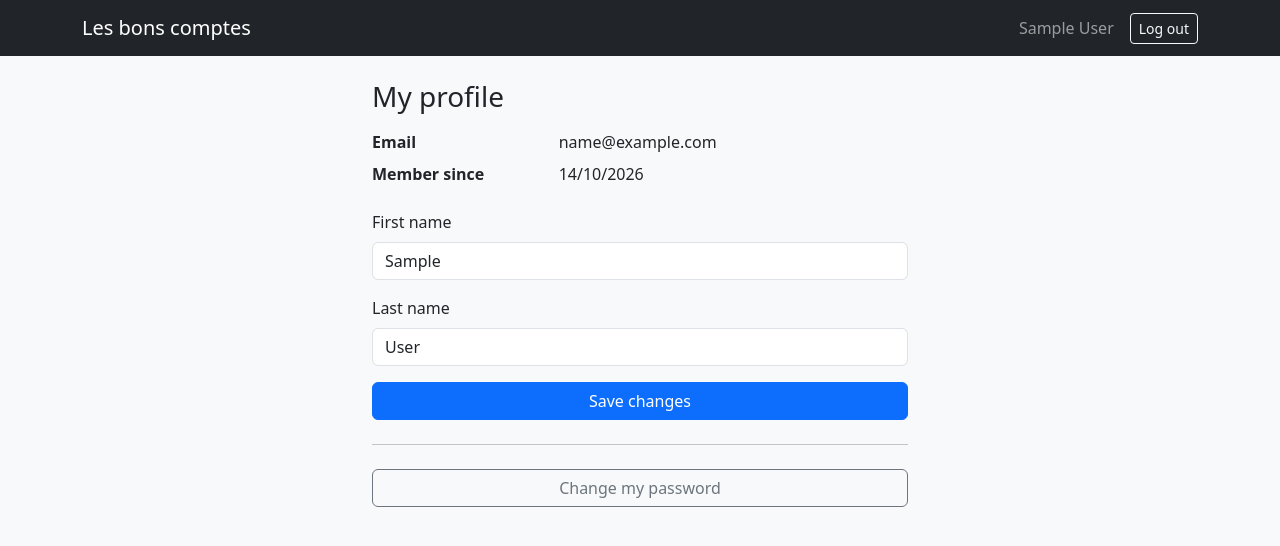
After one commit to Aymenmessikh/the-good-accounts, a Django app: page /profile/ in a window 1280 px wide. The commit adds this page. Shown: the top 546 px of the page. Run offline with Django 5.2, Linux system fonts and the light colour scheme; the visitor is signed in with stand-in values (Sample User, id 1).

Commit message:
feat(accounts): add profile and password change pages

```diff
--- a/accounts/forms.py
+++ b/accounts/forms.py
@@ -2,7 +2,7 @@ from django import forms
 from django.contrib.auth import get_user_model
 from django.contrib.auth.password_validation import validate_password
 from django.core.exceptions import ValidationError
-from django.contrib.auth.forms import AuthenticationForm
+from django.contrib.auth.forms import AuthenticationForm, PasswordChangeForm
 
 User = get_user_model()
 
@@ -71,3 +71,21 @@ class LoginForm(AuthenticationForm):
     def clean_username(self):
         # Emails are stored in lowercase, so "Alice@X.com" must still work
         return self.cleaned_data["username"].lower()
+
+class BootstrapFormMixin:
+    """Adds the Bootstrap 'form-control' class to every field."""
+
+    def __init__(self, *args, **kwargs):
+        super().__init__(*args, **kwargs)
+        for field in self.fields.values():
+            field.widget.attrs.setdefault("class", "form-control")
+
+
+class ProfileForm(BootstrapFormMixin, forms.ModelForm):
+    class Meta:
+        model = User
+        fields = ("first_name", "last_name")  # the email is deliberately not editable
+
+
+class AccountPasswordChangeForm(BootstrapFormMixin, PasswordChangeForm):
+    """Django's password change form (old + new + confirmation) with Bootstrap styling."""
--- a/accounts/urls.py
+++ b/accounts/urls.py
@@ -2,7 +2,7 @@ from django.contrib.auth import views as auth_views
 from django.urls import path
 
 from .forms import LoginForm
-from .views import RegisterView
+from .views import AccountPasswordChangeView, ProfileView, RegisterView
 
 app_name = "accounts"
 
@@ -18,4 +18,6 @@ urlpatterns = [
         name="login",
     ),
     path("logout/", auth_views.LogoutView.as_view(), name="logout"),
+    path("profile/", ProfileView.as_view(), name="profile"),
+    path("password/", AccountPasswordChangeView.as_view(), name="password_change"),
 ]
--- a/accounts/views.py
+++ b/accounts/views.py
@@ -3,7 +3,7 @@ from rest_framework.response import Response
 
 from django.contrib import messages
 from django.urls import reverse_lazy
-from django.views.generic import CreateView
+from .forms import AccountPasswordChangeForm, ProfileForm, RegisterForm
 from rest_framework.views import APIView
 from .serializers import (
     ChangePasswordSerializer,
@@ -12,6 +12,11 @@ from .serializers import (
     RegisterSerializer,
     UserSerializer,
 )
+
+from django.contrib.auth import views as auth_views
+from django.contrib.auth.mixins import LoginRequiredMixin
+from django.contrib.messages.views import SuccessMessageMixin
+from django.views.generic import CreateView, UpdateView
 
 from django.contrib.auth import login, logout, update_session_auth_hash
 from .forms import RegisterForm
@@ -85,3 +90,23 @@ class ChangePasswordAPIView(APIView):
         # user would be logged out right after changing it.
         update_session_auth_hash(request, request.user)
         return Response(status=status.HTTP_204_NO_CONTENT)
+
+class ProfileView(LoginRequiredMixin, SuccessMessageMixin, UpdateView):
+    """Show and edit the names of the logged-in user."""
+
+    form_class = ProfileForm
+    template_name = "accounts/profile.html"
+    success_url = reverse_lazy("accounts:profile")
+    success_message = "Your profile has been updated."
+
+    def get_object(self, queryset=None):
+        return self.request.user
+
+
+class AccountPasswordChangeView(SuccessMessageMixin, auth_views.PasswordChangeView):
+    """Change password from the website. The session stays valid afterwards."""
+
+    form_class = AccountPasswordChangeForm
+    template_name = "accounts/password_change.html"
+    success_url = reverse_lazy("accounts:profile")
+    success_message = "Your password has been changed."
--- /dev/null
+++ b/templates/accounts/profile.html
@@ -0,0 +1,39 @@
+{% extends "base.html" %}
+
+{% block title %}My profile{% endblock %}
+
+{% block content %}
+<h1 class="h3 mb-3">My profile</h1>
+
+<dl class="row">
+  <dt class="col-sm-4">Email</dt>
+  <dd class="col-sm-8">{{ user.email }}</dd>
+  <dt class="col-sm-4">Member since</dt>
+  <dd class="col-sm-8">{{ user.date_joined|date:"d/m/Y" }}</dd>
+</dl>
+
+<form method="post" novalidate>
+  {% csrf_token %}
+
+  {% for error in form.non_field_errors %}
+    <div class="alert alert-danger">{{ error }}</div>
+  {% endfor %}
+
+  {% for field in form %}
+    <div class="mb-3">
+      <label for="{{ field.id_for_label }}" class="form-label">{{ field.label }}</label>
+      {{ field }}
+      {% for error in field.errors %}
+        <div class="text-danger small">{{ error }}</div>
+      {% endfor %}
+    </div>
+  {% endfor %}
+
+  <button type="submit" class="btn btn-primary w-100">Save changes</button>
+</form>
+
+<hr class="my-4">
+<a href="{% url 'accounts:password_change' %}" class="btn btn-outline-secondary w-100">
+  Change my password
+</a>
+{% endblock %}
--- a/templates/base.html
+++ b/templates/base.html
@@ -13,7 +13,7 @@
 
       <div class="d-flex align-items-center gap-3">
         {% if user.is_authenticated %}
-          <span class="navbar-text">{{ user.get_full_name }}</span>
+       <a class="navbar-text text-decoration-none" href="{% url 'accounts:profile' %}">{{ user.get_full_name }}</a>
           <form method="post" action="{% url 'accounts:logout' %}" class="m-0">
             {% csrf_token %}
             <button type="submit" class="btn btn-outline-light btn-sm">Log out</button>
```
Also changed, not shown: templates/accounts/password_change.html (added, +31 -0 lines).
